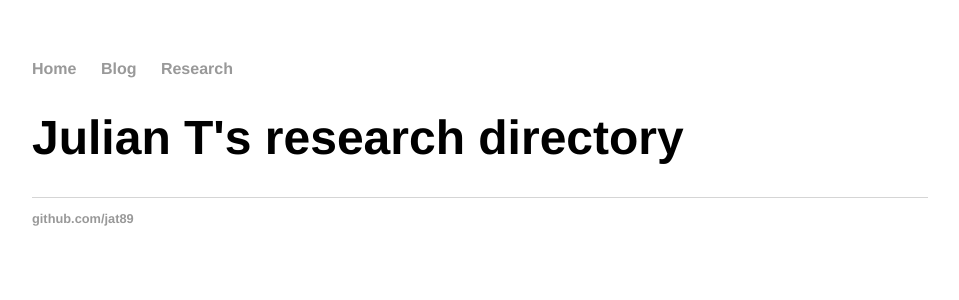
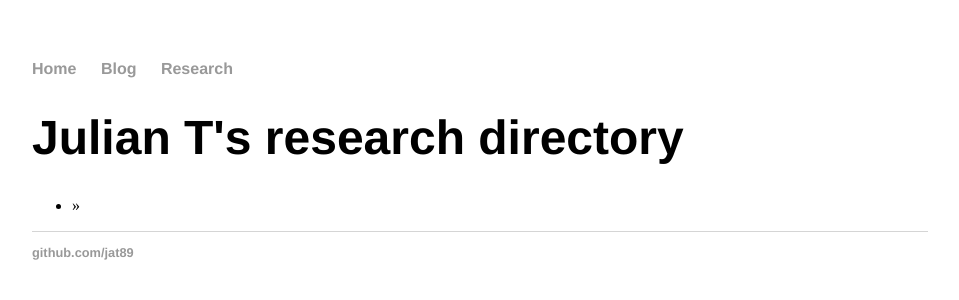
Before and after one commit to JAT89/JAT89.github.io, a Jekyll site: the page built from research/index.html, in a window 1280 px wide. Shown: the top 300 px of the page, without its empty margins (160-1119 px from the left). Built offline with Jekyll 4.4.1, drawn with Linux system fonts in a browser that asks for light colours.

Commit message:
Update index.html

```diff
--- a/research/index.html
+++ b/research/index.html
@@ -3,9 +3,9 @@ layout: default
 title: Julian T's research directory
 ---
 	<h1>{{ page.title }}</h1>
-	<ul class="research-post">
+	<ul class="research">
 
-	  {% for post in site.research-post %}
-	    <li><span>{{ research-post.date | date_to_string }}</span> » <a href="{{ research-post.url }}" title="{{ research-post.title }}">{{ post.title }}</a></li>
+	  {% for item in site.research %}
+	    <li><span>{{ research.date | date_to_string }}</span> » <a href="{{ research.url }}" title="{{ research.title }}">{{ post.title }}</a></li>
 	  {% endfor %}
 	</ul>
```
